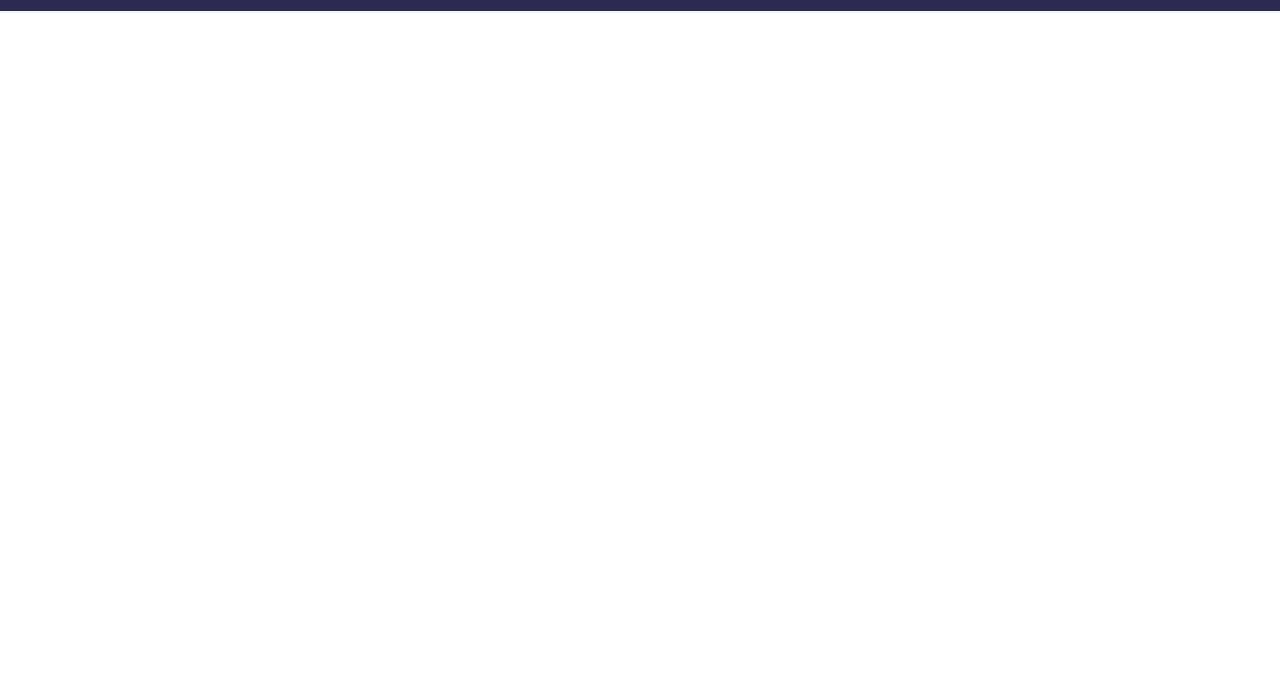
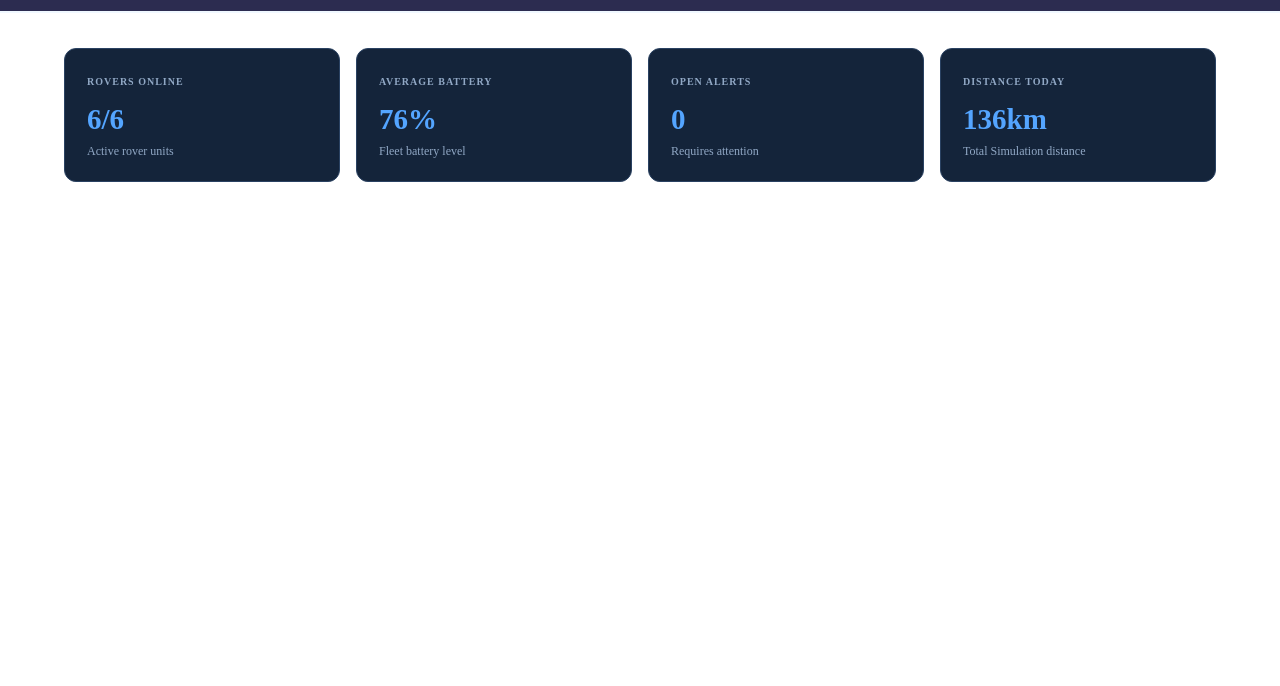
Before and after one commit to 2600033146/Sample1, a plain HTML site: page netra.html in a window 1280 px wide. Shown: the part 114-800 px from the top of the page. Drawn offline with Linux system fonts and the light colour scheme.

Commit message:
Update commit

```diff
--- a/netra.css
+++ b/netra.css
@@ -70,3 +70,45 @@ color: aliceblue;}
                 border: none;
                 border-radius: 15px;
             }
+            .page{
+                padding: 35px 5%;
+            }
+            .page p{
+                color:skyblue ;
+            }
+            .kpi-grid{
+                display: grid;
+                grid-template-columns: 1fr 1fr 1fr 1fr;
+                gap: 16px;
+                margin-bottom: 30px;
+            }
+        .kpi-card, .panel{
+           background: #14243a;
+           border: 1px solid #2a4262;
+           border-radius: 12px;
+        }
+
+         .kpi-card{
+            padding:22px;
+            transition:0.2s;
+         }
+
+        .kpi-card:hover{
+            border-color: aquamarine;
+            transform: translateY(-3px);
+        }
+        .kpi-card span {
+    color: #91a8c5;
+    font-size: 10px;
+    letter-spacing: 1px;
+    font-weight: bold;
+}
+.kpi-card h2 {
+    color: #54a5ff;
+    font-size: 29px;
+    margin: 14px 0 8px;
+}
+.kpi-card p {
+    color: #91a8c5;
+    font-size: 12px;
+}
--- a/netra.html
+++ b/netra.html
@@ -20,20 +20,51 @@
         </div>
         <!--Right Section:Status and Button-->
         <div class="right-section">
-            <div class="status">b
+            <div class="status">
                 <span class="status-dot"></span>
                 <span>Live-Simulated Telemetry</span>
             </div>
             <button class="dispatch-btn">
                 Dispatch Misson
             </button>
+        </div>
+    </header>
+
+    <main class="page">
+
+    <section class="kpi-grid">
+        <article class="kpi-card">
+            <span>ROVERS ONLINE</span>
+            <h2 id="online-count">6/6</h2>
+            <p>Active rover units</p>
+
+        </article>
 
 
-        </div>
+        <article class="kpi-card">
+            <span>AVERAGE BATTERY</span>
+            <h2 id="average-battery">76%</h2>
+            <p>Fleet battery level</p>
+
+        </article>
 
 
+        <article class="kpi-card">
+            <span>OPEN ALERTS</span>
+            <h2 id="alert-count">0</h2>
+            <p>Requires attention</p>
+
+        </article>
 
 
-    </header>
+        <article class="kpi-card">
+            <span>DISTANCE TODAY</span>
+            <h2 id="distance">136km</h2>
+            <p>Total Simulation distance</p>
+
+        </article>
+
+    </section>
+    </main>
 </body>
 </html>
```
Also changed, not shown: form.html (+9 -9 lines), KPI card.html (added).
